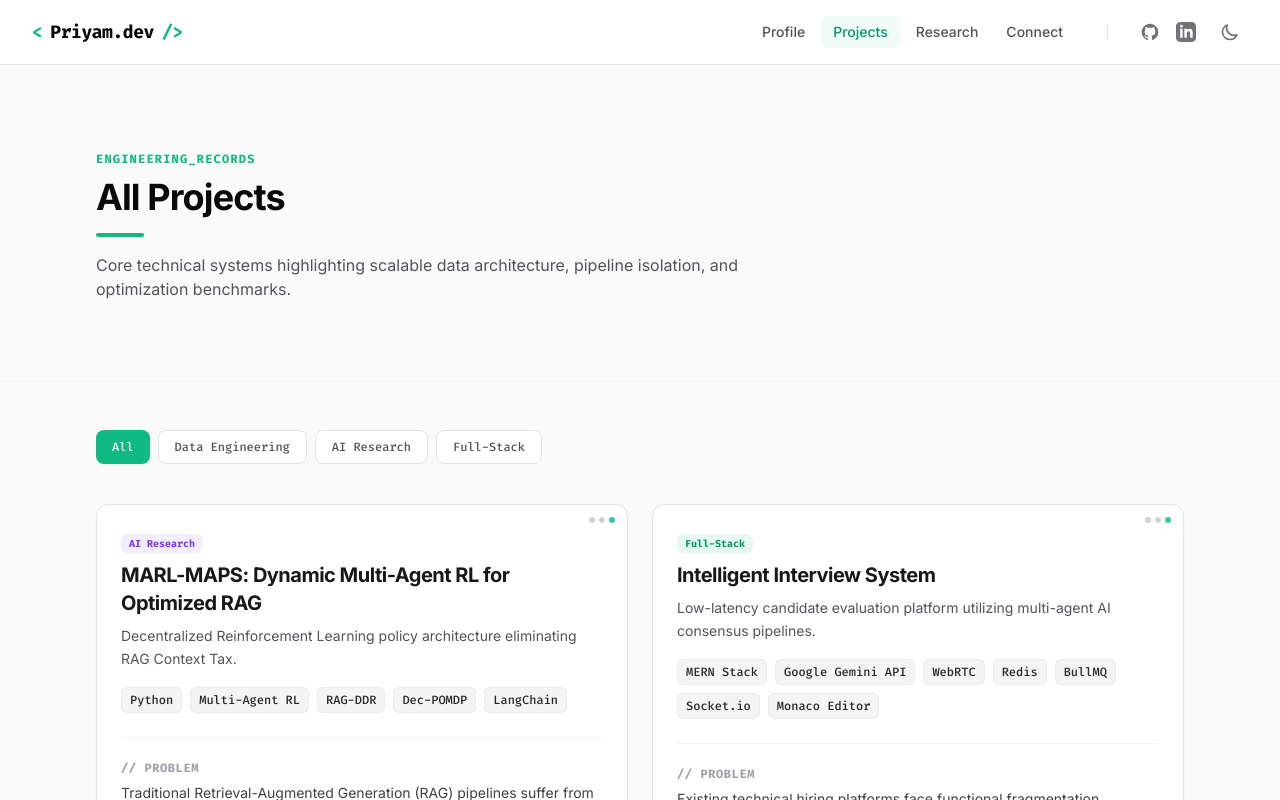
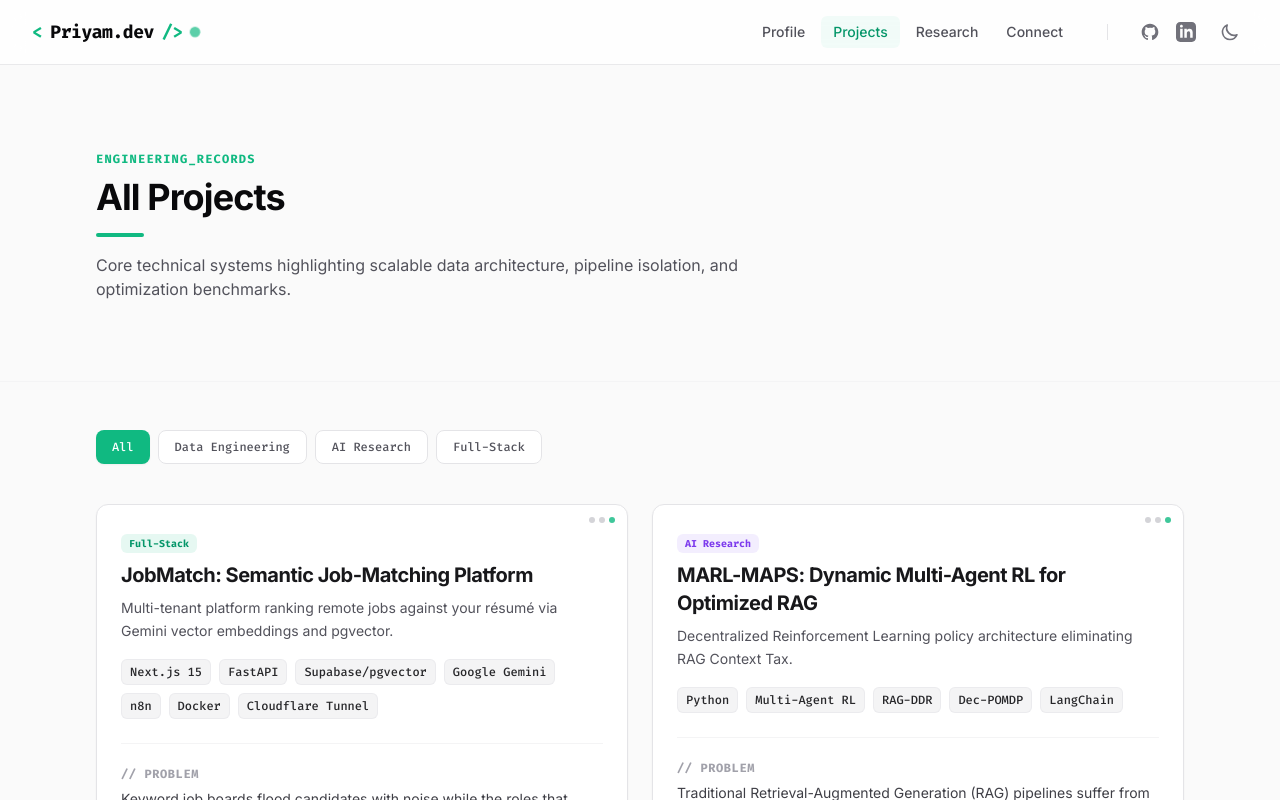
Before and after one commit to KumarPriyam123/Portfolio_Kumar_Priyam_NIT_DELHI_CSE, a Next.js app: page /projects in a window 1280 px wide. Shown: the top 800 px of the page. Built offline with nearby package versions, Linux system fonts and the light colour scheme.

Commit message:
Add JobMatch semantic job-matching project

```diff
--- a/src/data/projects.ts
+++ b/src/data/projects.ts
@@ -13,6 +13,39 @@ export interface Project {
 }
 
 export const projects: Project[] = [
+  {
+    slug: 'jobmatch',
+    title: 'JobMatch: Semantic Job-Matching Platform',
+    description:
+      'Multi-tenant platform ranking remote jobs against your résumé via Gemini vector embeddings and pgvector.',
+    tags: [
+      'Next.js 15',
+      'FastAPI',
+      'Supabase/pgvector',
+      'Google Gemini',
+      'n8n',
+      'Docker',
+      'Cloudflare Tunnel',
+    ],
+    category: 'fullstack',
+    problem:
+      'Keyword job boards flood candidates with noise while the roles that actually fit their experience get buried. Matching by keyword overlap fails to capture whether a job truly aligns with a résumé, and single-user automation scripts cannot serve multiple users with isolated, private data.',
+    approach:
+      'Treated matching as a semantic retrieval problem: embedded both résumés and job descriptions into the same 768-dimension Gemini vector space and ranked every job by pgvector cosine similarity. Built an idempotent n8n ingestion pipeline pulling from Adzuna and RemoteOK daily with SHA-256 URL-hash deduplication, and enforced true multi-tenancy with Postgres Row-Level Security and asymmetric ES256/JWKS JWT verification.',
+    outcome:
+      'Shipped a live multi-user product self-hosted on a DigitalOcean droplet behind a Cloudflare Tunnel (zero open inbound ports) with the Next.js frontend on Vercel. First live ingestion pulled 72 real jobs into the shared pool; matching, auth isolation, dedup, ingestion, and the opt-in nightly email digest were each verified end to end.',
+    githubUrl: 'https://github.com/KumarPriyam123/JobAutomation',
+    liveUrl: 'https://job-automation-orcin.vercel.app',
+    highlights: [
+      'Semantic matching over keyword search — Gemini 768-d L2-normalized embeddings (RETRIEVAL_QUERY for résumés, RETRIEVAL_DOCUMENT for jobs) ranked by pgvector ivfflat cosine index',
+      'Database-enforced multi-tenancy via Postgres Row-Level Security — per-request transaction sets request.jwt.claims and SET LOCAL role authenticated so auth.uid() resolves inside the DB',
+      'Asymmetric JWT verification — caches Supabase JWKS public keyset and verifies ES256 tokens locally, no per-request round-trip to the auth server',
+      'Idempotent daily ingestion in n8n from Adzuna + RemoteOK with SHA-256 url_hash dedup enforced at the DB level (ON CONFLICT DO NOTHING)',
+      'Multi-résumé support with best-fit attribution — DISTINCT ON … ORDER BY score DESC surfaces each job once under its strongest-matching résumé',
+      'Opt-in nightly email digest (off by default) of top matches, enforced at the query layer and toggled per user',
+      'Self-hosted FastAPI in Docker Compose behind a Cloudflare Tunnel on a custom .me domain — API binds only to loopback, no inbound ports open',
+    ],
+  },
   {
     slug: 'marl-maps',
     title: 'MARL-MAPS: Dynamic Multi-Agent RL for Optimized RAG',
```
